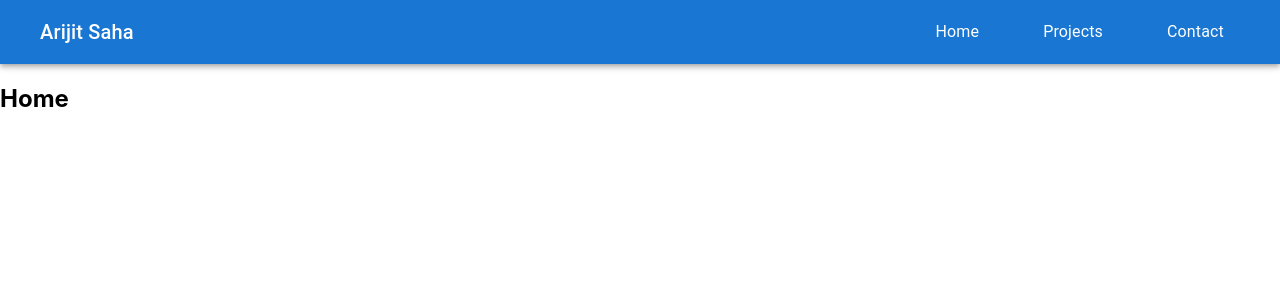
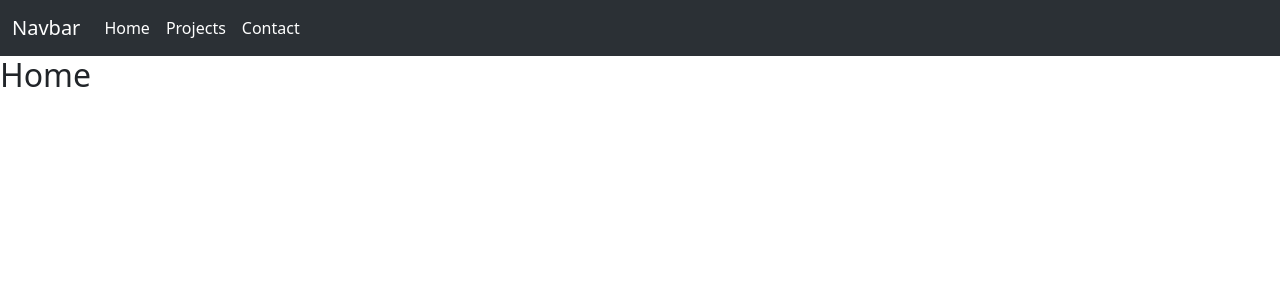
Before and after one commit to arijitsaha2002/about-me, a React (Create React App) app: page / in a window 1280 px wide. Shown: the top 300 px of the page. Built offline with nearby package versions, Linux system fonts and the light colour scheme.

Commit message:
bootstrap added

```diff
--- a/src/components/Navbar.jsx
+++ b/src/components/Navbar.jsx
@@ -1,25 +1,56 @@
-import AppBar from '@mui/material/AppBar';
-import Toolbar from '@mui/material/Toolbar';
-import Typography from '@mui/material/Typography';
-import {Link} from 'react-router-dom';
+import { Link } from "react-router-dom";
 
 export default function Navbar() {
     return (
-        <AppBar position="static">
-            <Toolbar>
-                <Typography variant="h6" component="div" sx={{ flexGrow: 1 }} marginX={2}>
-                    Arijit Saha
-                </Typography>
-                <Typography marginX={4}>
-                    <Link to="/" className='Link-Normal'>Home</Link>
-                </Typography>
-                <Typography marginX={4}>
-                    <Link to="/projects" className='Link-Normal'>Projects</Link>
-                </Typography>
-                <Typography marginX={4}>
-                    <Link to="/contact" className='Link-Normal'>Contact</Link>
-                </Typography>
-            </Toolbar>
-        </AppBar>
+        <nav class="navbar navbar-expand-lg bg-body-tertiary" data-bs-theme="dark">
+            <div className="container-fluid" cl>
+                <a className="navbar-brand" href="#">Navbar</a>
+                <button
+                    className="navbar-toggler"
+                    type="button"
+                    data-bs-toggle="collapse"
+                    data-bs-target="#navbarSupportedContent"
+                    aria-controls="navbarSupportedContent"
+                    aria-expanded="false"
+                    aria-label="Toggle navigation"
+                >
+                    <span className="navbar-toggler-icon"></span>
+                </button>
+                <div
+                    className="collapse navbar-collapse"
+                    id="navbarSupportedContent"
+                >
+                    <ul className="navbar-nav me-auto mb-2 mb-lg-0">
+                        <li className="nav-item">
+                            <Link
+                                className="nav-link active"
+                                aria-current="page"
+                                to="/"
+                            >
+                                Home
+                            </Link>
+                        </li>
+                        <li className="nav-item">
+                            <Link
+                                className="nav-link active"
+                                aria-current="page"
+                                to="/projects"
+                            >
+                                Projects
+                            </Link>
+                        </li>
+                        <li className="nav-item">
+                            <Link
+                                className="nav-link active"
+                                aria-current="page"
+                                to="/contact"
+                            >
+                                Contact
+                            </Link>
+                        </li>
+                    </ul>
+                </div>
+            </div>
+        </nav>
     );
 }
--- a/src/index.jsx
+++ b/src/index.jsx
@@ -3,6 +3,8 @@ import ReactDOM from 'react-dom/client';
 import { BrowserRouter } from 'react-router-dom';
 import './index.css';
 import App from './App.jsx';
+import 'bootstrap/dist/css/bootstrap.css';
+import 'bootstrap/dist/js/bootstrap.bundle.js';
 
 const root = ReactDOM.createRoot(document.getElementById('root'));
 root.render(
```
